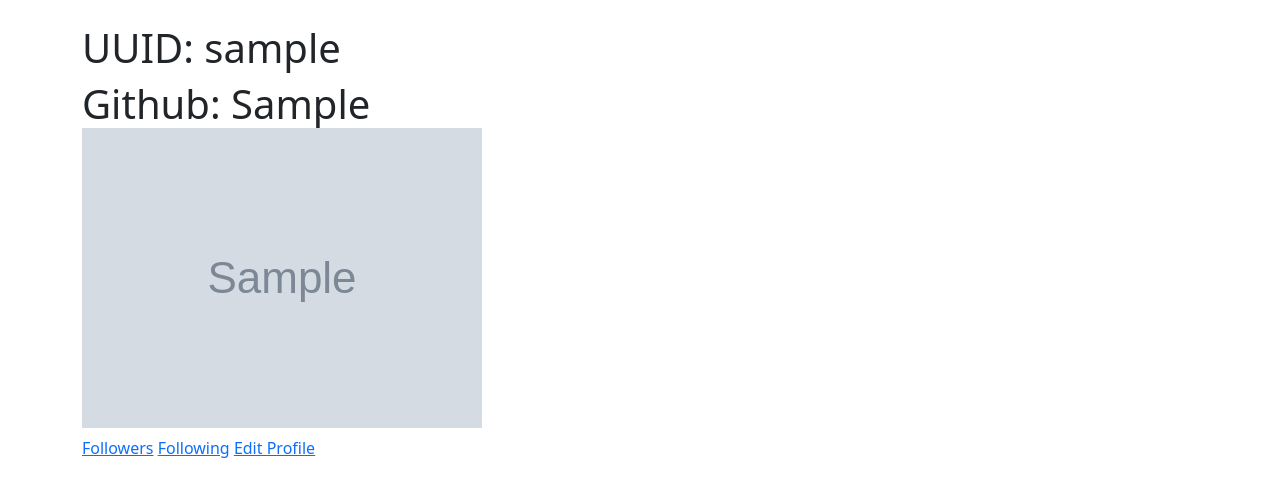
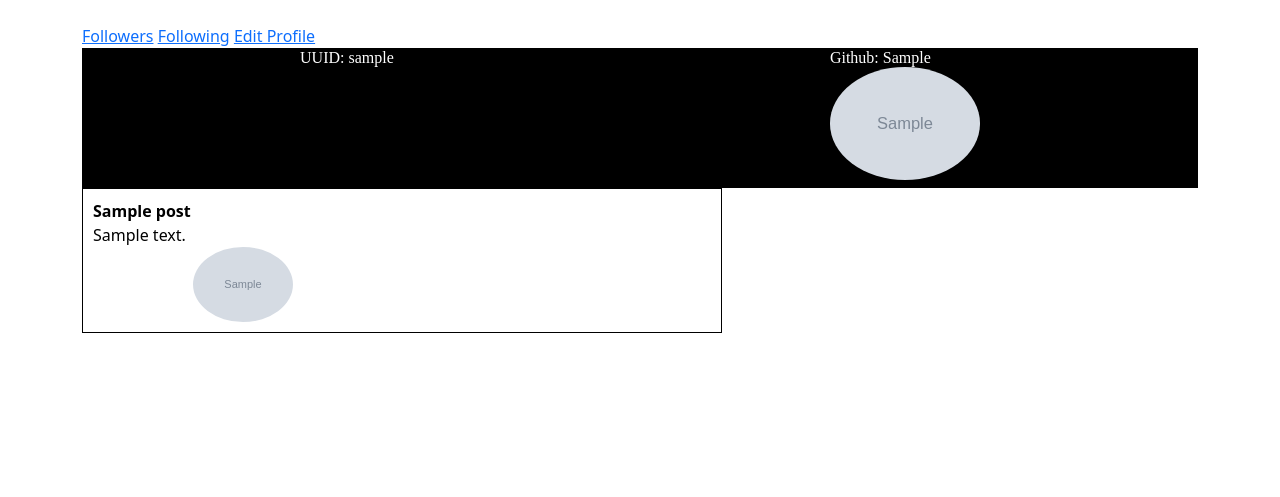
Before and after one commit to Anthonyyma/CMPUT404-Project, a Django app: page /user/ in a window 1280 px wide. Shown: the part 56-553 px from the top of the page. Run offline with Django 3.2, Linux system fonts and the light colour scheme; a user stored in the database is signed in; tables that the repository leaves empty hold one stand-in row (values such as "Sample post"); grey boxes marked "Sample" are stand-in pictures.

Commit message:
added own posts to profile, fixed github bug

```diff
--- a/social/core/forms.py
+++ b/social/core/forms.py
@@ -57,8 +57,8 @@
     email = forms.EmailField(widget=forms.EmailInput(attrs={'class':'form-control','placeholder':'Enter email'}))
     first_name = forms.CharField(max_length=30,widget=forms.TextInput(attrs={'class':'form-control','placeholder':'First Name'}))
     last_name = forms.CharField(max_length=30,widget=forms.TextInput(attrs={'class':'form-control','placeholder':'Last Name'}))
-    github = forms.CharField(max_length=100,required=False,widget=forms.TextInput(attrs={'class':'form-control','placeholder':'Github'}))
     profile_image = forms.ImageField(required=False,widget=forms.FileInput(attrs={'class':'form-control'}))
+    github = forms.URLField(required=False,widget=forms.URLInput(attrs={'class':'form-control','placeholder':'Github URL'}))
 
     class Meta:
         model = User
--- a/social/core/static/css/viewUser.css
+++ b/social/core/static/css/viewUser.css
@@ -25,3 +25,21 @@
     font-family: 'Times New Roman', Times, serif;
     cursor: pointer;
 }
+
+.post-display {
+    width: 50%;
+    position: absolute;
+}
+.post-display a {
+    background-color: #ffffff;
+    color: black;
+    display: block;
+    padding: 10px;
+    text-decoration: none;
+    border-style: solid;
+    border-width: thin;
+    box-sizing: border-box;
+}
+.post-display a:hover {
+    background-color: #ddd6f3;
+}
--- a/social/core/templates/viewUser.html
+++ b/social/core/templates/viewUser.html
@@ -7,8 +7,12 @@
     <meta charset="utf-8">
     <title> {{user}} </title>
     {% load static %}
-    <link rel="stylesheet" type="text/css" href=" % static 'css/viewUser.css' %">
+    <link rel="stylesheet" type="text/css" href="{% static 'css/viewUser.css' %}">
 </head>
+<a href="#" class="button">Followers</a>
+<a href="#" class="button">Following</a>
+<a href="{% url 'editUser' %}" class="button">Edit Profile</a>
+
 <div class="info-block">
     <h1>UUID: {{user.username}}</h>
     <br>
@@ -16,14 +20,19 @@
     <br>
     <img src="{{user.profile_image.url}}"/>
 
+</div>
 
+<div class="post-display">
+    {% for post in posts %}
+        <a href="{% url 'postContent' %}?id={{ post.id }}"><b>{{ post.title }}</b><br>{{ post.content }}<br>
+            {% if post.image %}
+                <img src="{{ post.image.url }}" style="width: 100px; transform: translate(100%)">
+            {% endif %}
+        </a>
+    {% endfor %}
 </div>
 
 
-<a href="#" class="button">Followers</a>
-<a href="#" class="button">Following</a>
-<a href="{% url 'editUser' %}" class="button">Edit Profile</a>
 
-
+{% endblock %}
 </html>
-{% endblock %}
--- a/social/core/views.py
+++ b/social/core/views.py
@@ -100,7 +100,9 @@
     user = User.objects.get(id=userID)  #this should get the user from the database
 
     context = {"user":user}     # send the user to the template
-    print(userID)
+
+    posts = Post.objects.filter(author=user)
+    context["posts"] = posts
 
     return render(request, "viewUser.html", context)
 
```
